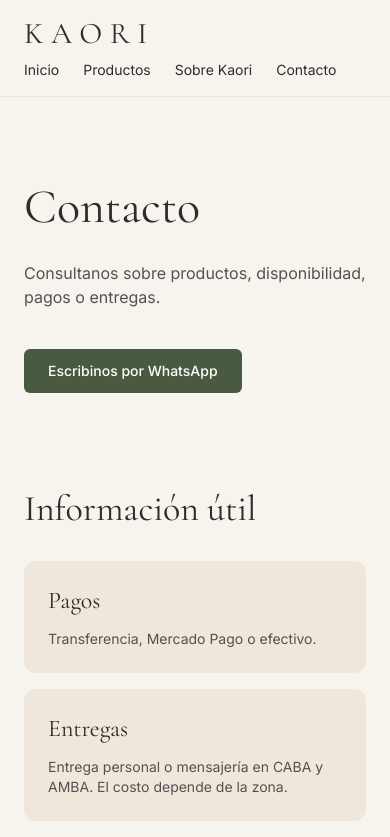
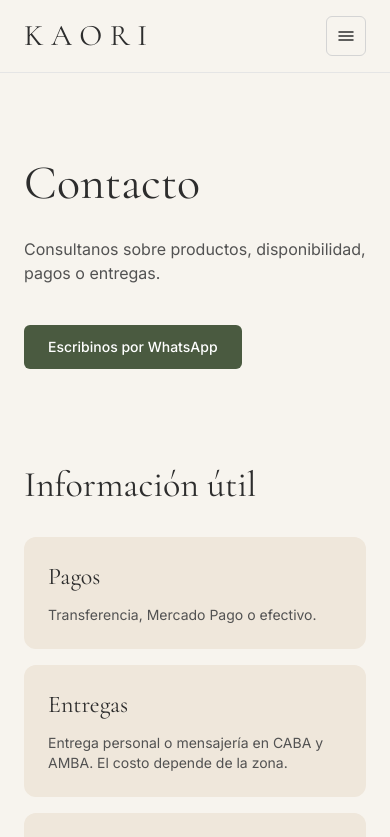
Before and after one commit to kalel3-hash/Kaori, a Next.js app: page /contacto in a window 390 px wide. Shown: the top 837 px of the page. Built offline with nearby package versions, Linux system fonts and the light colour scheme.

Commit message:
Agrega menú responsive para móvil

```diff
--- a/components/layout/Header.tsx
+++ b/components/layout/Header.tsx
@@ -1,11 +1,12 @@
 import Link from "next/link";
 import { navigation } from "@/config/navigation";
+import MobileMenu from "@/components/layout/MobileMenu";
 
 export default function Header() {
   return (
-    <header className="border-b border-neutral-200 bg-[#f7f4ee]">
+    <header className="relative border-b border-neutral-200 bg-[#f7f4ee]">
       <div className="mx-auto flex max-w-5xl items-center justify-between gap-6 px-6 py-4">
-        <div className="flex flex-wrap items-center gap-x-10 gap-y-2">
+        <div className="flex items-center gap-x-10">
           <Link
             href="/"
             className="font-serif text-3xl font-normal tracking-[0.25em]"
@@ -13,7 +14,7 @@ export default function Header() {
             KAORI
           </Link>
 
-          <nav aria-label="Principal">
+          <nav aria-label="Principal" className="hidden md:block">
             <ul className="flex gap-6 text-sm">
               {navigation.map((item) => (
                 <li key={item.href}>
@@ -28,10 +29,12 @@ export default function Header() {
 
         <Link
           href="/productos"
-          className="hidden rounded-md bg-olive px-5 py-2.5 text-sm font-medium text-white sm:inline-block"
+          className="hidden rounded-md bg-olive px-5 py-2.5 text-sm font-medium text-white md:inline-block"
         >
           Ver productos
         </Link>
+
+        <MobileMenu />
       </div>
     </header>
   );
--- /dev/null
+++ b/components/layout/MobileMenu.tsx
@@ -0,0 +1,69 @@
+"use client";
+
+import { useState } from "react";
+import Link from "next/link";
+import { navigation } from "@/config/navigation";
+
+export default function MobileMenu() {
+  const [open, setOpen] = useState(false);
+
+  return (
+    <div className="md:hidden">
+      <button
+        type="button"
+        aria-label={open ? "Cerrar menú" : "Abrir menú"}
+        aria-expanded={open}
+        aria-controls="menu-movil"
+        onClick={() => setOpen((value) => !value)}
+        className="flex h-10 w-10 items-center justify-center rounded-md border border-neutral-300"
+      >
+        <svg
+          width="18"
+          height="18"
+          viewBox="0 0 18 18"
+          fill="none"
+          stroke="currentColor"
+          strokeWidth="1.5"
+          strokeLinecap="round"
+          aria-hidden="true"
+        >
+          {open ? (
+            <path d="M3 3l12 12M15 3L3 15" />
+          ) : (
+            <path d="M2 5h14M2 9h14M2 13h14" />
+          )}
+        </svg>
+      </button>
+
+      {open && (
+        <nav
+          id="menu-movil"
+          aria-label="Menú móvil"
+          className="absolute left-0 right-0 top-full z-50 border-b border-neutral-200 bg-[#f7f4ee] px-6 pb-6 pt-2"
+        >
+          <ul>
+            {navigation.map((item) => (
+              <li key={item.href} className="border-b border-neutral-200">
+                <Link
+                  href={item.href}
+                  onClick={() => setOpen(false)}
+                  className="block py-4 text-base"
+                >
+                  {item.label}
+                </Link>
+              </li>
+            ))}
+          </ul>
+
+          <Link
+            href="/productos"
+            onClick={() => setOpen(false)}
+            className="mt-6 block rounded-md bg-olive px-5 py-3 text-center text-sm font-medium text-white"
+          >
+            Ver productos
+          </Link>
+        </nav>
+      )}
+    </div>
+  );
+}
```
